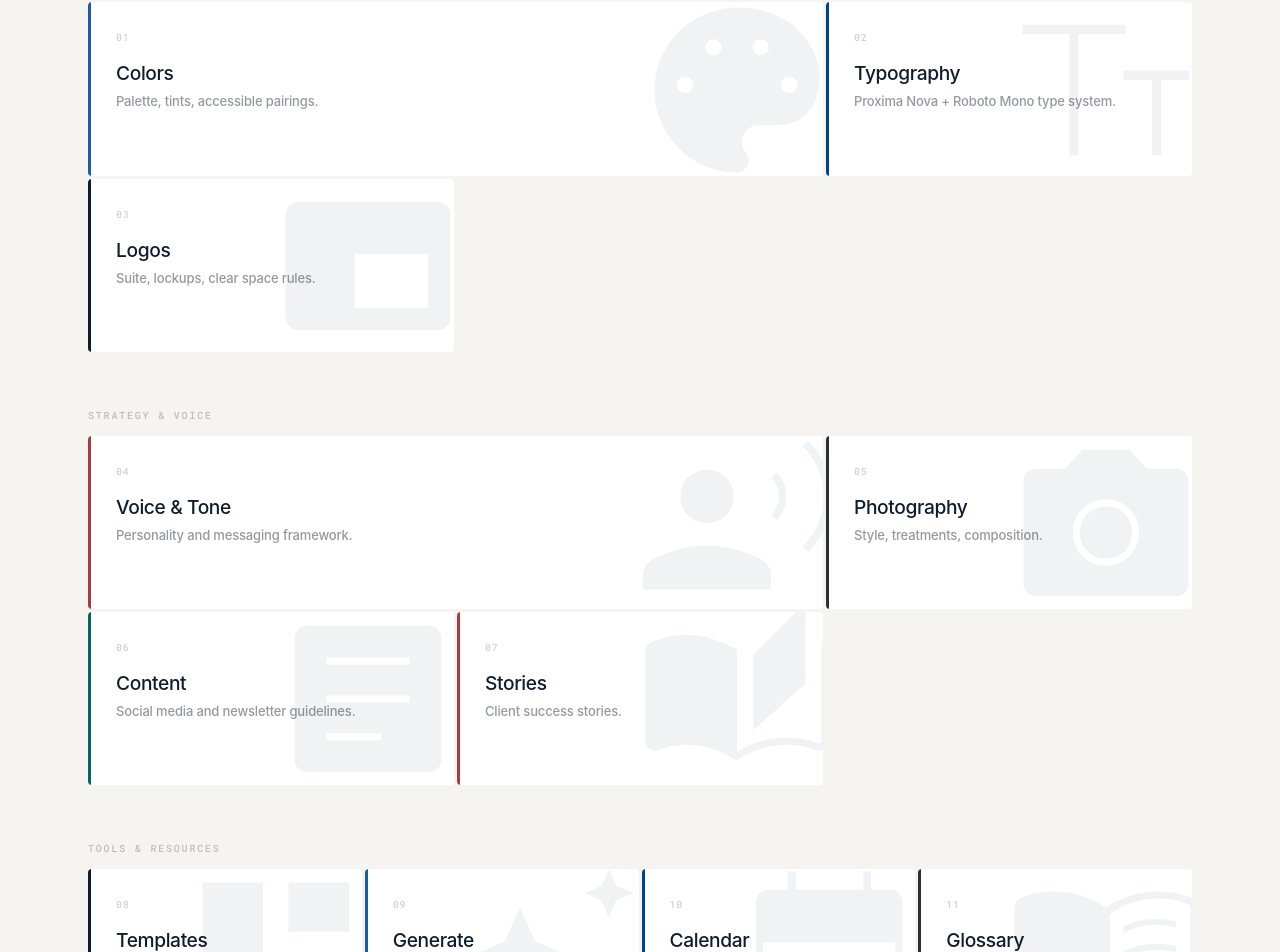
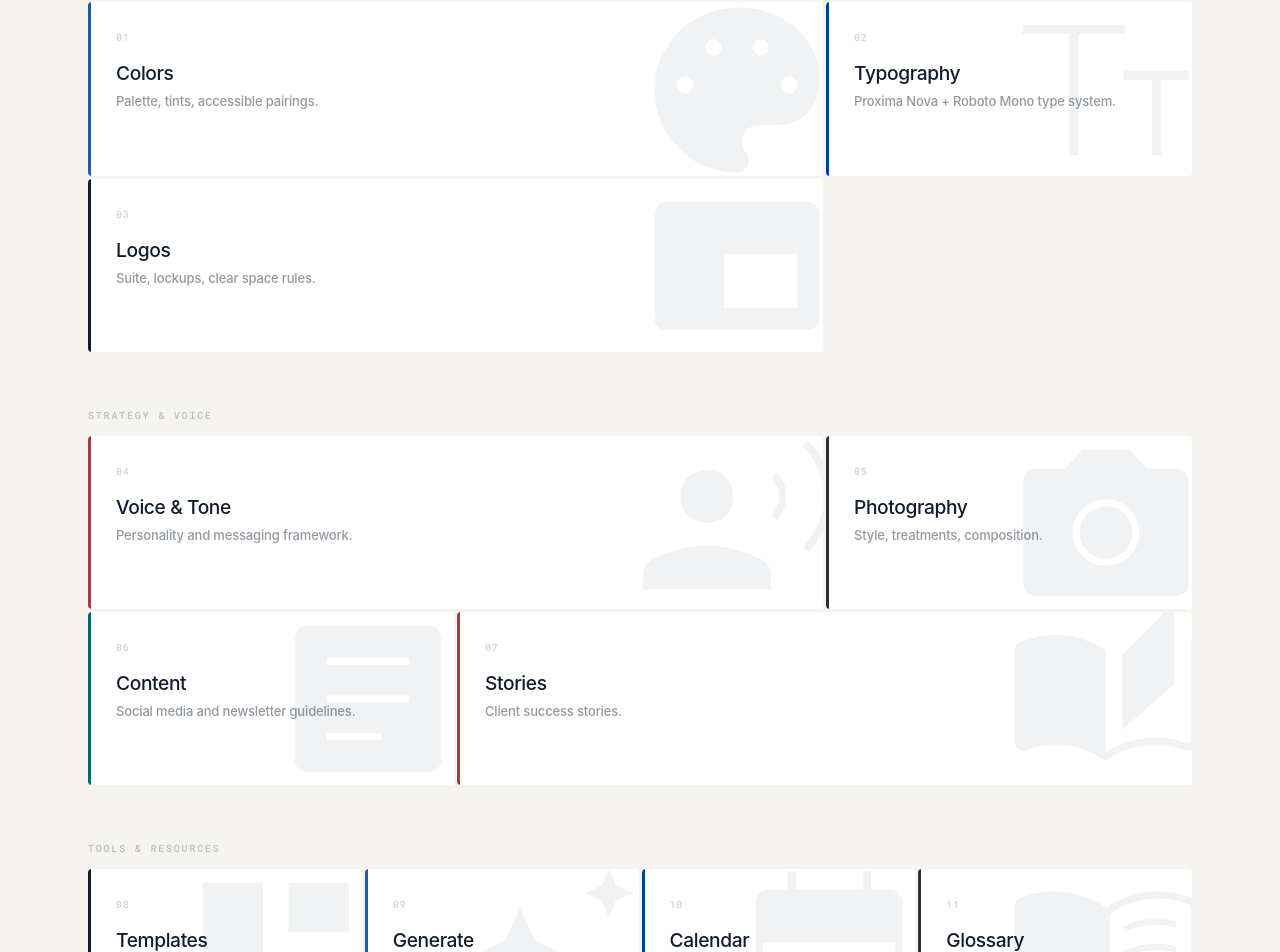
Before and after one commit to aphelps099/norcal-sbdc-brand, a Next.js app in the folder brand-house/: page / in a window 1280 px wide. Shown: the part 3320-4272 px from the top of the page. Built offline with nearby package versions, Linux system fonts and the light colour scheme; a web font is replaced by a local one.

Commit message:
BrandGrid: fix orphan rows — last item in incomplete rows spans to fill

```diff
--- a/brand-house/src/components/BrandGrid.tsx
+++ b/brand-house/src/components/BrandGrid.tsx
@@ -175,11 +175,25 @@ function GridForGroup({ group }: { group: CategoryGroup }) {
   const featured = group.items.find((i) => i.featured)!;
   const standard = group.items.filter((i) => !i.featured);
 
+  /*
+   * The featured card (span 2) + the first standard card fill row 1.
+   * Remaining standard items flow into subsequent 3-col rows.
+   * If those remaining items don't fill the last row evenly,
+   * the final item stretches to close the gap.
+   */
+  const remainingAfterRow1 = standard.length - 1; // first standard shares row with featured
+  const leftover = remainingAfterRow1 > 0 ? remainingAfterRow1 % 3 : 0;
+  const lastStretches = leftover !== 0;
+
   return (
     <div className="grid grid-cols-1 sm:grid-cols-2 lg:grid-cols-3 gap-[3px]">
       <Card item={featured} span2 />
-      {standard.map((item) => (
-        <Card key={item.href} item={item} />
+      {standard.map((item, i) => (
+        <Card
+          key={item.href}
+          item={item}
+          span2={lastStretches && i === standard.length - 1}
+        />
       ))}
     </div>
   );
@@ -201,7 +215,7 @@ function Card({ item, span2 }: { item: BrandItem; span2?: boolean }) {
         "p-6 sm:p-7",
         "transition-all duration-300",
         "hover:shadow-lg hover:shadow-navy/[0.06] hover:-translate-y-0.5",
-        span2 ? "sm:col-span-2" : "",
+        span2 ? "sm:col-span-2 lg:col-span-2" : "",
       ].join(" ")}
     >
       {/* Left-edge accent bar */}
```
